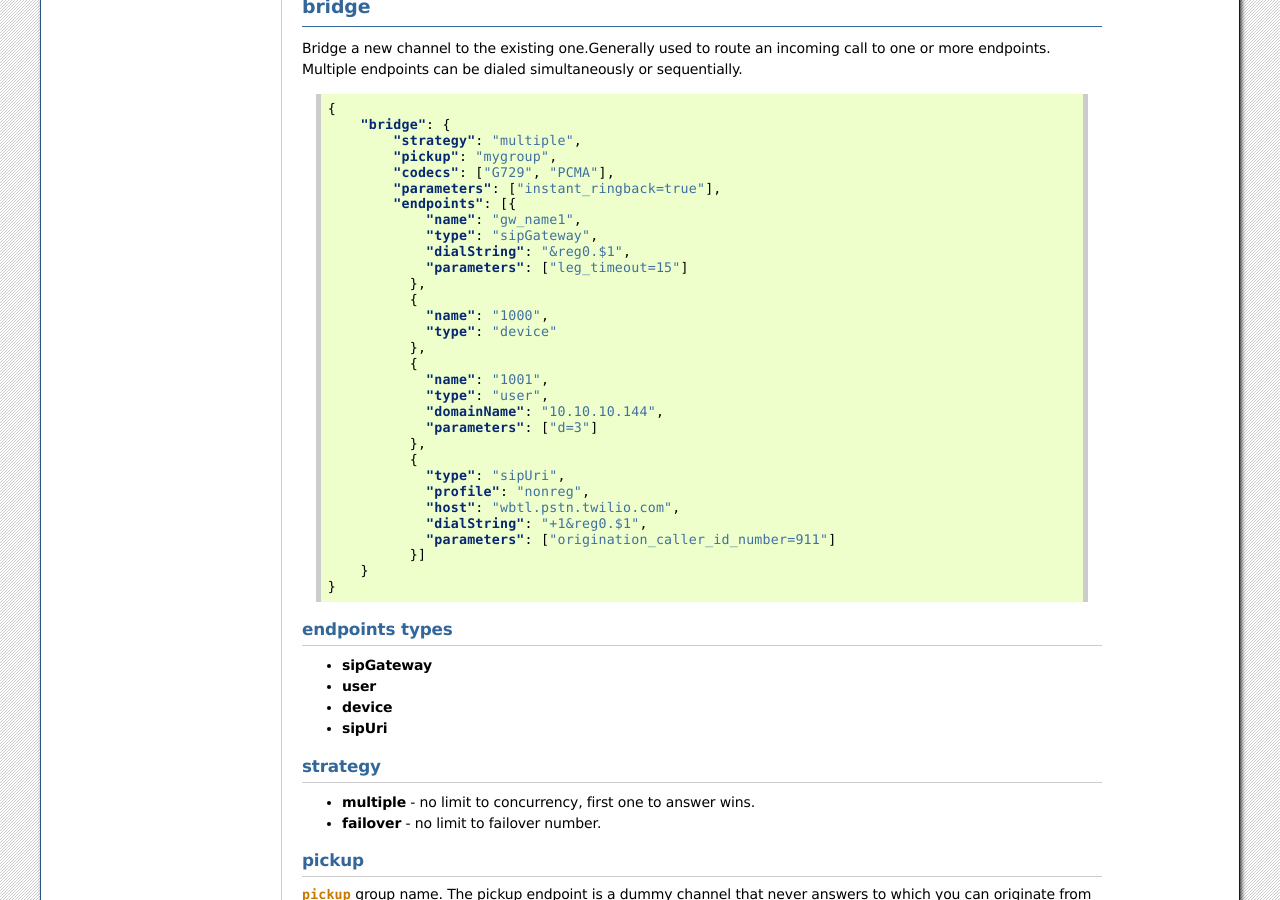
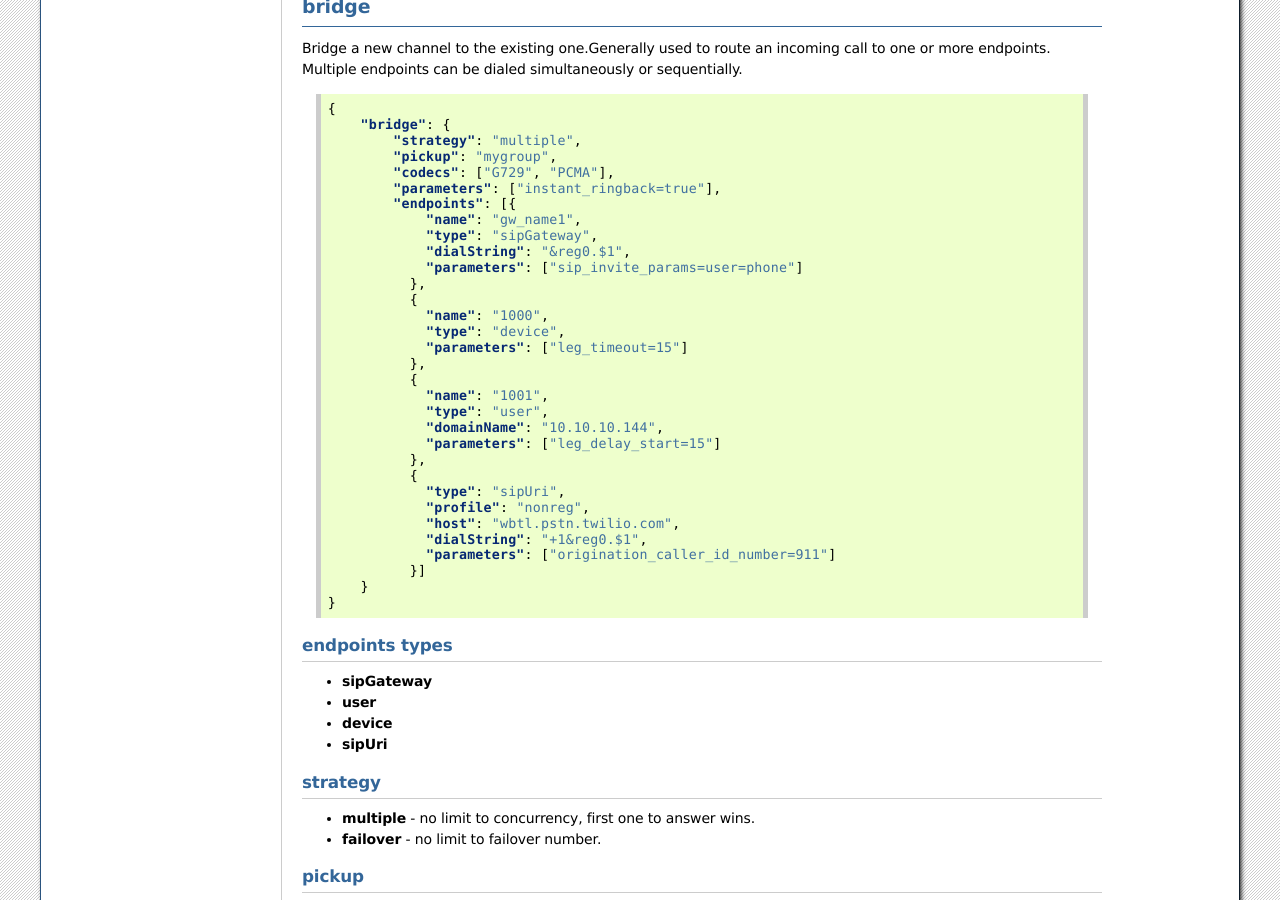
Before and after one commit to webitel/docs-en, a Sphinx documentation site: the page built from source/acr-applications.rst, in a window 1280 px wide and 900 px high, scrolled down 1946 px. Built offline with Sphinx 7.4.7, drawn with Linux system fonts in a browser that asks for light colours.

```diff
--- a/source/acr-applications.rst
+++ b/source/acr-applications.rst
@@ -152,17 +152,18 @@ Bridge a new channel to the existing one.Generally used to route an incoming cal
                 "name": "gw_name1",
                 "type": "sipGateway",
                 "dialString": "&reg0.$1",
-                "parameters": ["leg_timeout=15"]
+                "parameters": ["sip_invite_params=user=phone"]
               },
               {
                 "name": "1000",
-                "type": "device"
+                "type": "device",
+                "parameters": ["leg_timeout=15"]
               },
               {
                 "name": "1001",
                 "type": "user",
                 "domainName": "10.10.10.144",
-                "parameters": ["d=3"]
+                "parameters": ["leg_delay_start=15"]
               },
               {
                 "type": "sipUri",
--- a/source/nstatic/hangup-cause-code-table.csv
+++ b/source/nstatic/hangup-cause-code-table.csv
@@ -64,3 +64,4 @@
 606;;USER_NOT_REGISTERED;;This means you tried to originate a call to a SIP user who forgot to register.
 607;;PROGRESS_TIMEOUT;;
 609;;GATEWAY_DOWN;;Gateway is down (not answering on OPTIONS or SUBSCRIBE).
+687;;ABANDONED;;This cause means the call was abandoned by the dialer.
```
